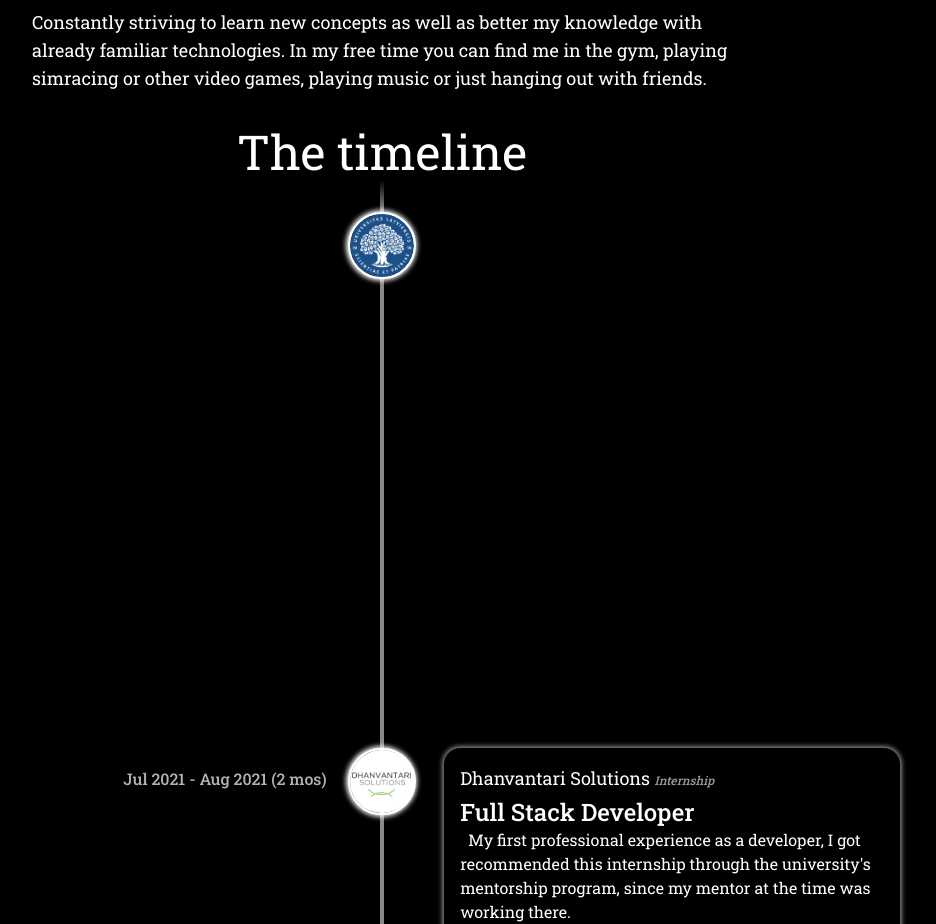
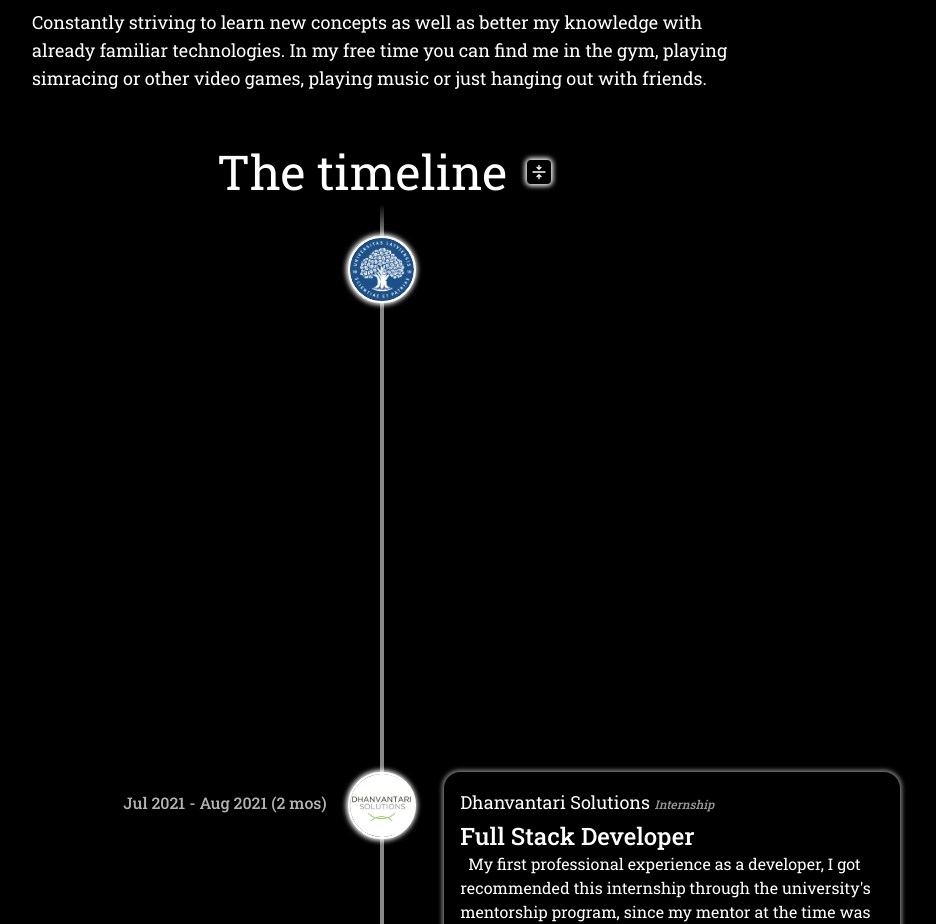
Before and after one commit to Konseyy/portfolio-v2, a Next.js app: page / in a window 1280 px wide. Shown: the part 1560-2484 px from the top of the page, without its empty margins (258-1194 px from the left). Built offline with nearby package versions, Linux system fonts and the light colour scheme.

Commit message:
collapsable timeline

```diff
--- /dev/null
+++ b/app/components/icons/CollapseIcon.tsx
@@ -0,0 +1,24 @@
+function CollapseIcon({ className }: { className?: string }) {
+  return (
+    <svg
+      width="800px"
+      height="800px"
+      viewBox="0 0 48 48"
+      xmlns="http://www.w3.org/2000/svg"
+      stroke="none"
+      className={className}
+    >
+      <g id="Layer_2" data-name="Layer 2">
+        <g id="Q3_icons" data-name="Q3 icons">
+          <g>
+            <path d="M42,22H6a2,2,0,0,0,0,4H42a2,2,0,0,0,0-4Z" />
+            <path d="M22.6,17.4a1.9,1.9,0,0,0,2.8,0l6-5.9a2.1,2.1,0,0,0,.2-2.7,1.9,1.9,0,0,0-3-.2L26,11.2V4a2,2,0,0,0-4,0v7.2L19.4,8.6a1.9,1.9,0,0,0-3,.2,2.1,2.1,0,0,0,.2,2.7Z" />
+            <path d="M25.4,30.6a1.9,1.9,0,0,0-2.8,0l-6,5.9a2.1,2.1,0,0,0-.2,2.7,1.9,1.9,0,0,0,3,.2L22,36.8V44a2,2,0,0,0,4,0V36.8l2.6,2.6a1.9,1.9,0,0,0,3-.2,2.1,2.1,0,0,0-.2-2.7Z" />
+          </g>
+        </g>
+      </g>
+    </svg>
+  );
+}
+
+export default CollapseIcon;
--- /dev/null
+++ b/app/components/icons/ExpandIcon.tsx
@@ -0,0 +1,23 @@
+function ExpandIcon({ className }: { className?: string }) {
+  return (
+    <svg
+      width="800px"
+      height="800px"
+      viewBox="0 0 48 48"
+      xmlns="http://www.w3.org/2000/svg"
+      className={className}
+    >
+      <g id="Layer_2" data-name="Layer 2">
+        <g id="icons_Q2" data-name="icons Q2">
+          <g>
+            <path d="M28.6,17.4a1.9,1.9,0,0,0,3-.2,2.1,2.1,0,0,0-.2-2.7l-6-5.9a1.9,1.9,0,0,0-2.8,0l-6,5.9a2.1,2.1,0,0,0-.2,2.7,1.9,1.9,0,0,0,3,.2L22,14.8V33.2l-2.6-2.6a1.9,1.9,0,0,0-3,.2,2.1,2.1,0,0,0,.2,2.7l6,5.9a1.9,1.9,0,0,0,2.8,0l6-5.9a2.1,2.1,0,0,0,.2-2.7,1.9,1.9,0,0,0-3-.2L26,33.2V14.8Z" />
+            <path d="M6,6H42a2,2,0,0,0,0-4H6A2,2,0,0,0,6,6Z" />
+            <path d="M42,42H6a2,2,0,0,0,0,4H42a2,2,0,0,0,0-4Z" />
+          </g>
+        </g>
+      </g>
+    </svg>
+  );
+}
+
+export default ExpandIcon;
--- a/app/css/neon-box-shadow.module.css
+++ b/app/css/neon-box-shadow.module.css
@@ -2,7 +2,8 @@
   transition:
     box-shadow 600ms ease,
     outline-color 600ms ease,
-    border-color 600ms ease;
+    border-color 600ms ease,
+    background-color 600ms ease;
   box-shadow: 0 0 5px 2px white;
 }
 .neon-box-shadow:hover {
--- a/app/sections/Experience/ExperienceTimeline.tsx
+++ b/app/sections/Experience/ExperienceTimeline.tsx
@@ -3,12 +3,15 @@
 import clsx from 'clsx';
 import Image from 'next/image';
 import Link from 'next/link';
+import { useState } from 'react';
 import {
   VerticalTimeline,
   VerticalTimelineElement,
 } from 'react-vertical-timeline-component';
 
 import { experiences } from './data';
+import CollapseIcon from '../../components/icons/CollapseIcon';
+import ExpandIcon from '../../components/icons/ExpandIcon';
 import styles from '@/app/css/neon-box-shadow.module.css';
 
 import './timeline-style.css';
@@ -16,12 +19,28 @@ import './timeline-style.css';
 const LOCALE = 'en-150' as const;
 
 function ExperienceTimeline() {
+  const [collapsed, setCollapsed] = useState(false);
+
   return (
     <div className="flex flex-col">
-      <div className="flex justify-start @min-[1170px]:justify-center">
+      <div className="relative mt-5 mb-1 flex items-center justify-start gap-2 @min-[1170px]:justify-center">
         <span className="m-1 text-3xl @md:text-4xl @lg:text-5xl">
           The timeline
         </span>
+        <button
+          className={clsx(
+            styles['neon-box-shadow'],
+            'absolute top-2 right-2 size-6 w-fit cursor-pointer rounded-sm p-1 text-white',
+            '@min-[1170px]:relative @min-[1170px]:top-0 @min-[1170px]:right-0 @min-[1170px]:ml-2'
+          )}
+          onClick={() => setCollapsed((o) => !o)}
+        >
+          {collapsed ? (
+            <ExpandIcon className="size-full fill-white" />
+          ) : (
+            <CollapseIcon className="size-full fill-white" />
+          )}
+        </button>
       </div>
       <div className="w-[min(1400px,90dvw)]">
         <VerticalTimeline>
@@ -104,13 +123,18 @@ function ExperienceTimeline() {
                     )}
                   </span>
                   <span className="text-2xl font-medium">{exp.title}</span>
+                  {!collapsed && (
                     <div className="flex flex-col gap-2">
                       {exp.description?.map((desc, i) => (
-                      <span key={i} className="indent-2 text-sm @md:text-base">
+                        <span
+                          key={i}
+                          className="indent-2 text-sm @md:text-base"
+                        >
                           {desc}
                         </span>
                       ))}
                     </div>
+                  )}
                 </div>
               </VerticalTimelineElement>
             );
```
Lines whose indentation alone changed are shown as unchanged.
